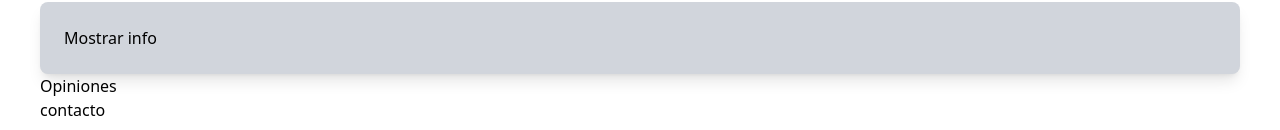
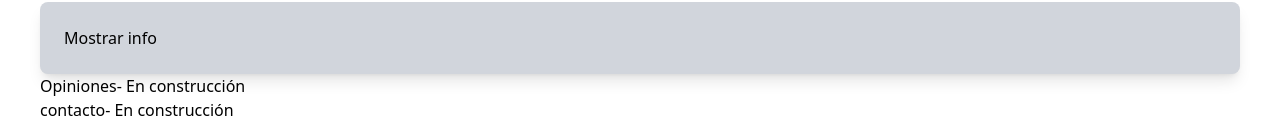
Before and after one commit to PereyraHebe/ABP-ProyectoIntegrador, a React (Vite) app: page / in a window 1280 px wide. Shown: the part 822-952 px from the top of the page. Built offline with nearby package versions, Linux system fonts and the light colour scheme; no server answers.

Commit message:
Se corrigen errores de tipeo

```diff
--- a/src/App.jsx
+++ b/src/App.jsx
@@ -110,7 +110,7 @@ productosFiltrados.forEach(p => {
       <div className="mb-4">
         <button  className="px-4 py-2 bg-gray-500 text-white rounded disabled:bg-gray-300"disabled={pagina === 1} onClick={() => setPagina(pagina - 1)}> Anterior </button>
         <p className="inline-block mx-2">Página {pagina}</p>
-        <button className="px-4 py-2 bg-gray-500 text-white rounded disabled:bg-gray-300" disabled={pagina === 10}  onClick={() => setPagina(pagina + 1)}> Siguiente </button>
+        <button className="px-4 py-2 bg-gray-500 text-white rounded disabled:bg-gray-300" disabled={totalProductos < {limite}}  onClick={() => setPagina(pagina + 1)}> Siguiente </button>
       </div>
 
       {/*Se muestran productos con componente ListaProductos*/}
@@ -148,8 +148,8 @@ productosFiltrados.forEach(p => {
       </div>
 
 
-       <div id="opiniones"> <h5>Opiniones</h5></div>
-       <div id="contacto"> <h5>contacto</h5></div>
+       <div id="opiniones"> <h5>Opiniones- En construcción</h5></div>
+       <div id="contacto"> <h5>contacto- En construcción </h5></div>
 
       </div>
     </div>
```
